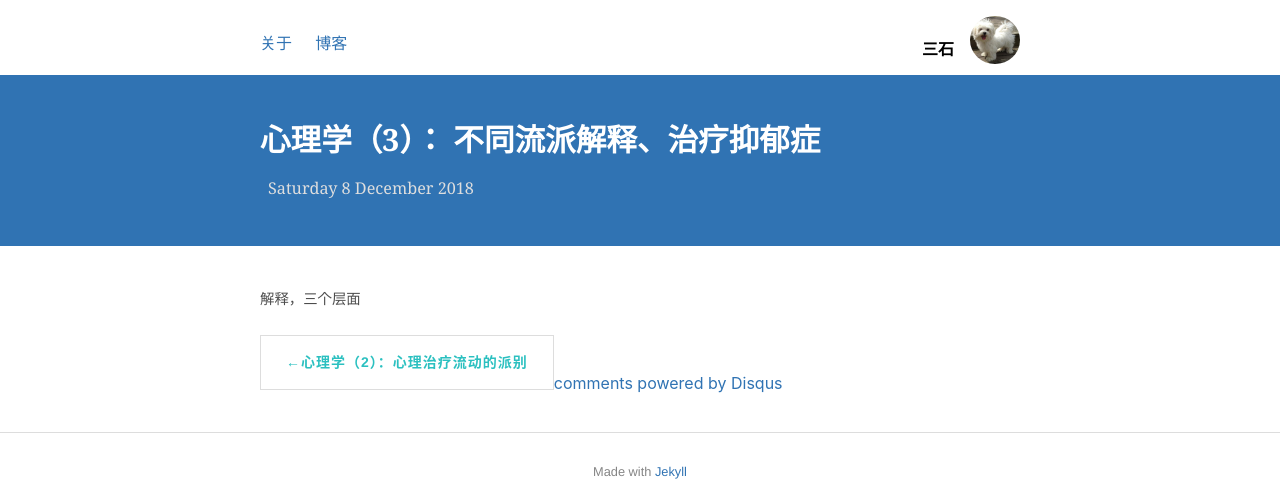
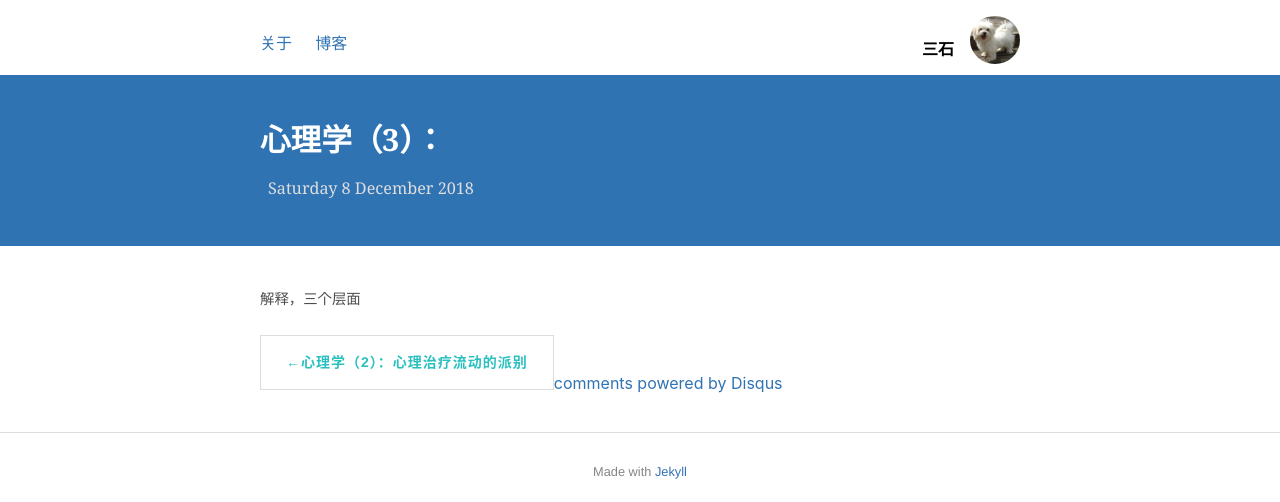
Before and after one commit to shirleysteve/1, a Jekyll site: the page built from _posts/2018-12-8-心理学三.md, in a window 1280 px wide. Shown: the top 502 px of the page. Built offline with Jekyll 4.4.1, drawn with Linux system fonts in a browser that asks for light colours; nearby versions of some CDN libraries; comment, search, counter and statistics services are not loaded.

Commit message:
Update 2018-12-8-心理学三.md

```diff
--- a/_posts/2018-12-8-心理学三.md
+++ b/_posts/2018-12-8-心理学三.md
@@ -1,7 +1,7 @@
 ---
 layout: post
 
-title: 心理学（3）： 不同流派解释、治疗抑郁症
+title: 心理学（3）：
 ---
 
 解释，三个层面
```
